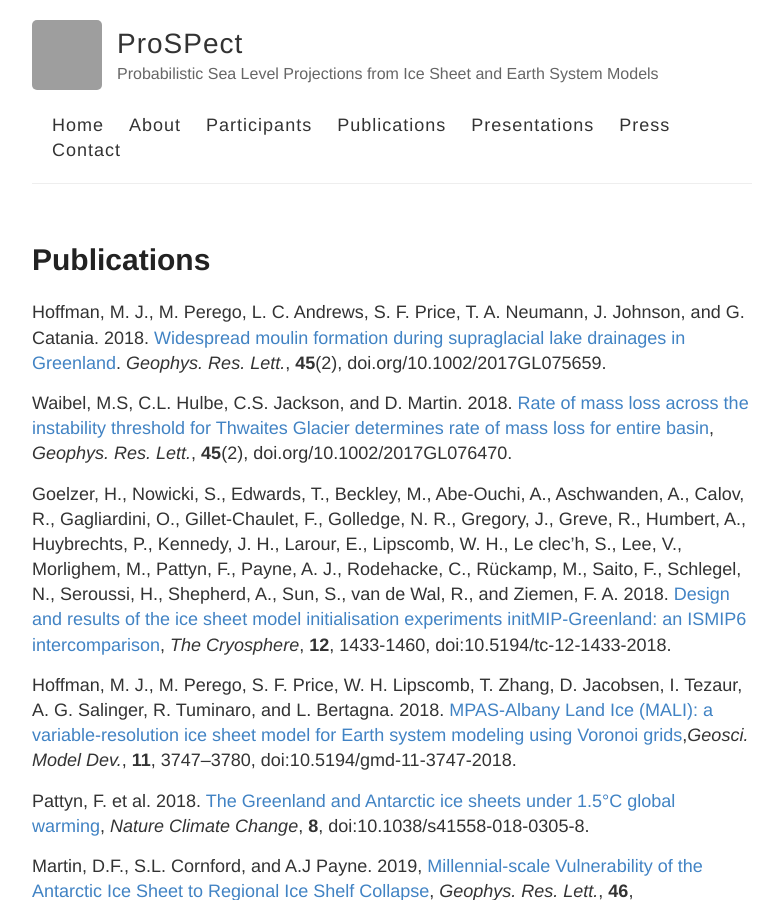
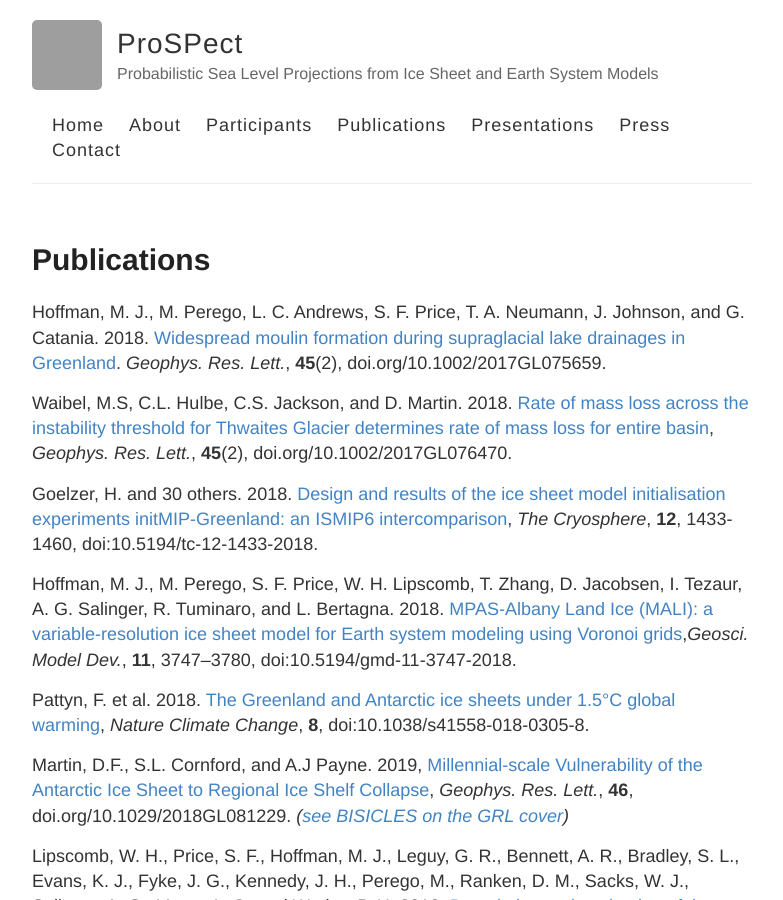
Before and after one commit to SLE-E3SM/SLE-E3SM.github.io, a Jekyll site: the page built from publications.md, in a window 1280 px wide and 900 px high. Shown: the whole window, without its empty margins (248-1031 px from the left). Built offline with Jekyll 4.4.1, drawn with Linux system fonts in a browser that asks for light colours; grey boxes are pictures that could not be loaded.

Commit message:
Update publications.md

```diff
--- a/publications.md
+++ b/publications.md
@@ -8,7 +8,7 @@ Hoffman, M. J., M. Perego, L. C. Andrews, S. F. Price, T. A. Neumann, J. Johnson
 
 Waibel, M.S, C.L. Hulbe, C.S. Jackson, and  D. Martin. 2018. [Rate of mass loss across the instability threshold for Thwaites Glacier determines rate of mass loss for entire basin]( https://doi.org/10.1002/2017GL076470), *Geophys. Res. Lett.*, **45**(2), doi.org/10.1002/2017GL076470.
 
-Goelzer, H., Nowicki, S., Edwards, T., Beckley, M., Abe-Ouchi, A., Aschwanden, A., Calov, R., Gagliardini, O., Gillet-Chaulet, F., Golledge, N. R., Gregory, J., Greve, R., Humbert, A., Huybrechts, P., Kennedy, J. H., Larour, E., Lipscomb, W. H., Le clec'h, S., Lee, V., Morlighem, M., Pattyn, F., Payne, A. J., Rodehacke, C., Rückamp, M., Saito, F., Schlegel, N., Seroussi, H., Shepherd, A., Sun, S., van de Wal, R., and Ziemen, F. A. 2018. [Design and results of the ice sheet model initialisation experiments initMIP-Greenland: an ISMIP6 intercomparison](https://doi.org/10.5194/tc-12-1433-2018), *The Cryosphere*, **12**, 1433-1460, doi:10.5194/tc-12-1433-2018.
+Goelzer, H. and 30 others. 2018. [Design and results of the ice sheet model initialisation experiments initMIP-Greenland: an ISMIP6 intercomparison](https://doi.org/10.5194/tc-12-1433-2018), *The Cryosphere*, **12**, 1433-1460, doi:10.5194/tc-12-1433-2018.
 
 Hoffman, M. J., M. Perego, S. F. Price, W. H. Lipscomb, T. Zhang, D. Jacobsen, I. Tezaur, A. G. Salinger, R. Tuminaro, and L. Bertagna. 2018. [MPAS-Albany Land Ice (MALI): a variable-resolution ice sheet model for Earth system modeling using Voronoi grids](https://www.geosci-model-dev.net/11/3747/2018/),*Geosci. Model Dev.*, **11**, 3747–3780, doi:10.5194/gmd-11-3747-2018.
 
```
